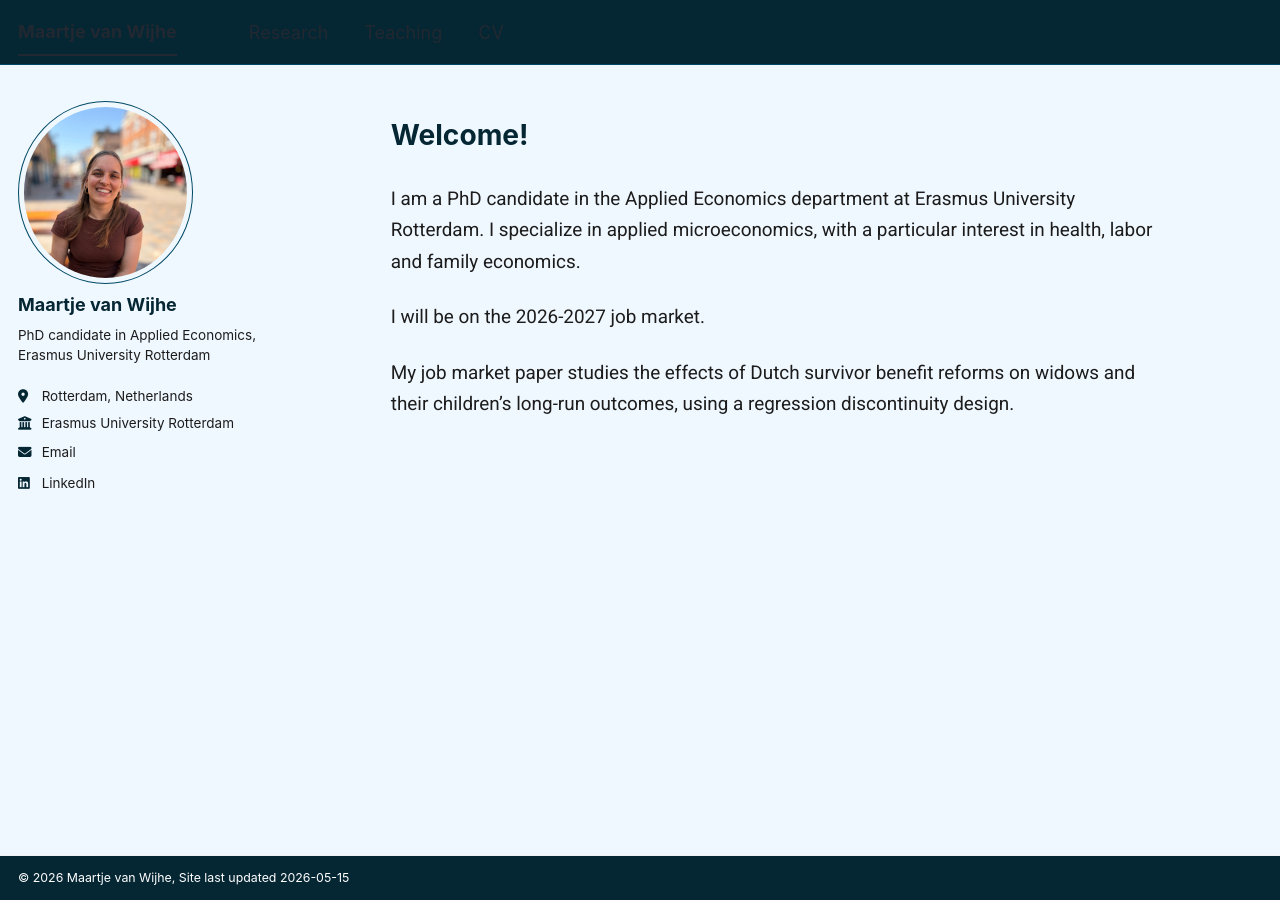
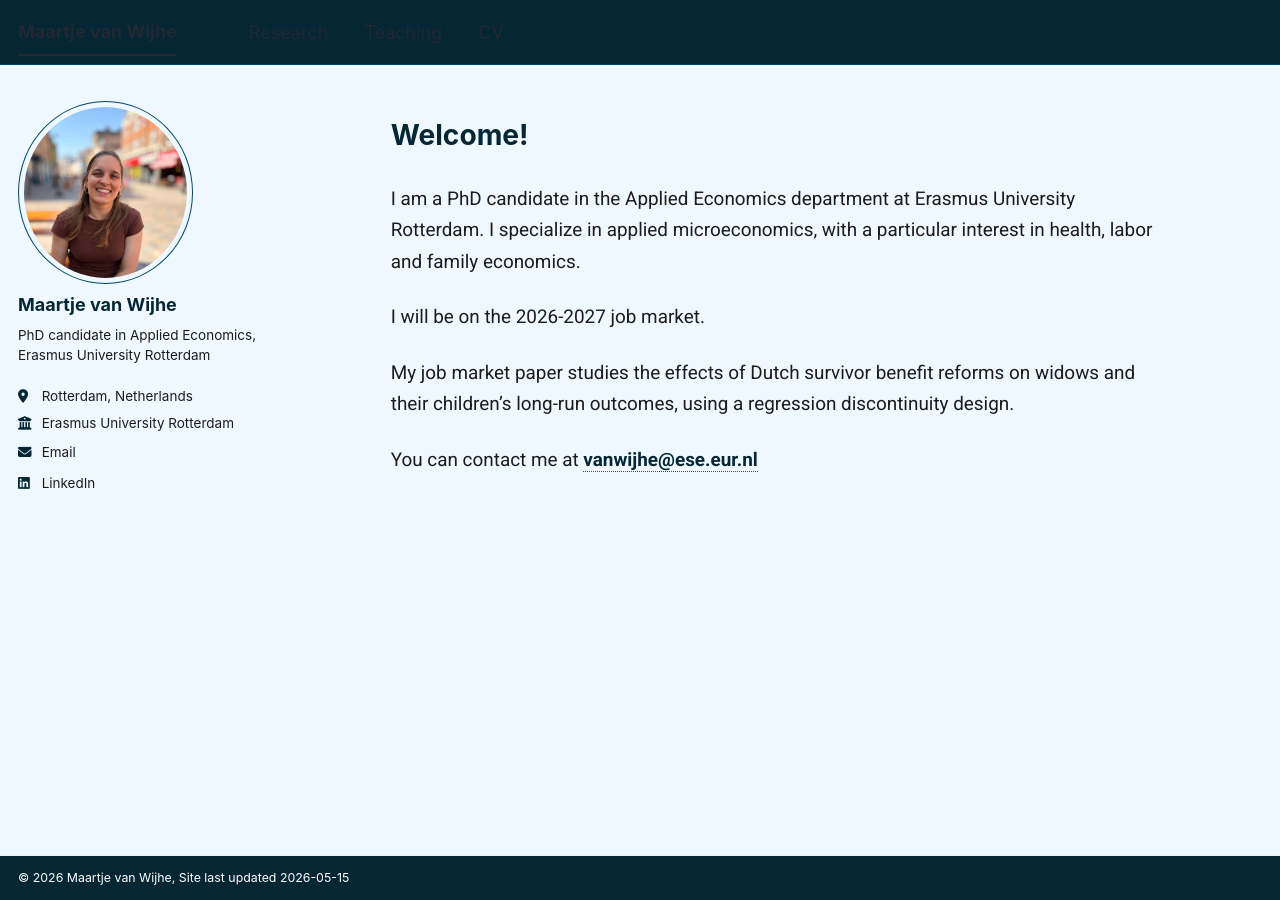
Before and after one commit to Maartjevw23/mywebsite, a Jekyll site: the page built from _pages/about.md, in a window 1280 px wide and 900 px high. Built offline with Jekyll 4.4.1, drawn with Linux system fonts in a browser that asks for light colours; a script bundle is joined from its source files by our own code; library files that are not in the unit come from our copies.

Commit message:
Update about.md

```diff
--- a/_pages/about.md
+++ b/_pages/about.md
@@ -24,3 +24,5 @@ I will be on the 2026-2027 job market.
 My job market paper studies the effects of Dutch survivor benefit
 reforms on widows and their children's long-run outcomes,
 using a regression discontinuity design.
+
+You can contact me at <a href="mailto:vanwijhe@ese.eur.nl" style="color: #052633 !important; font-weight: bold;">vanwijhe@ese.eur.nl</a>
```
